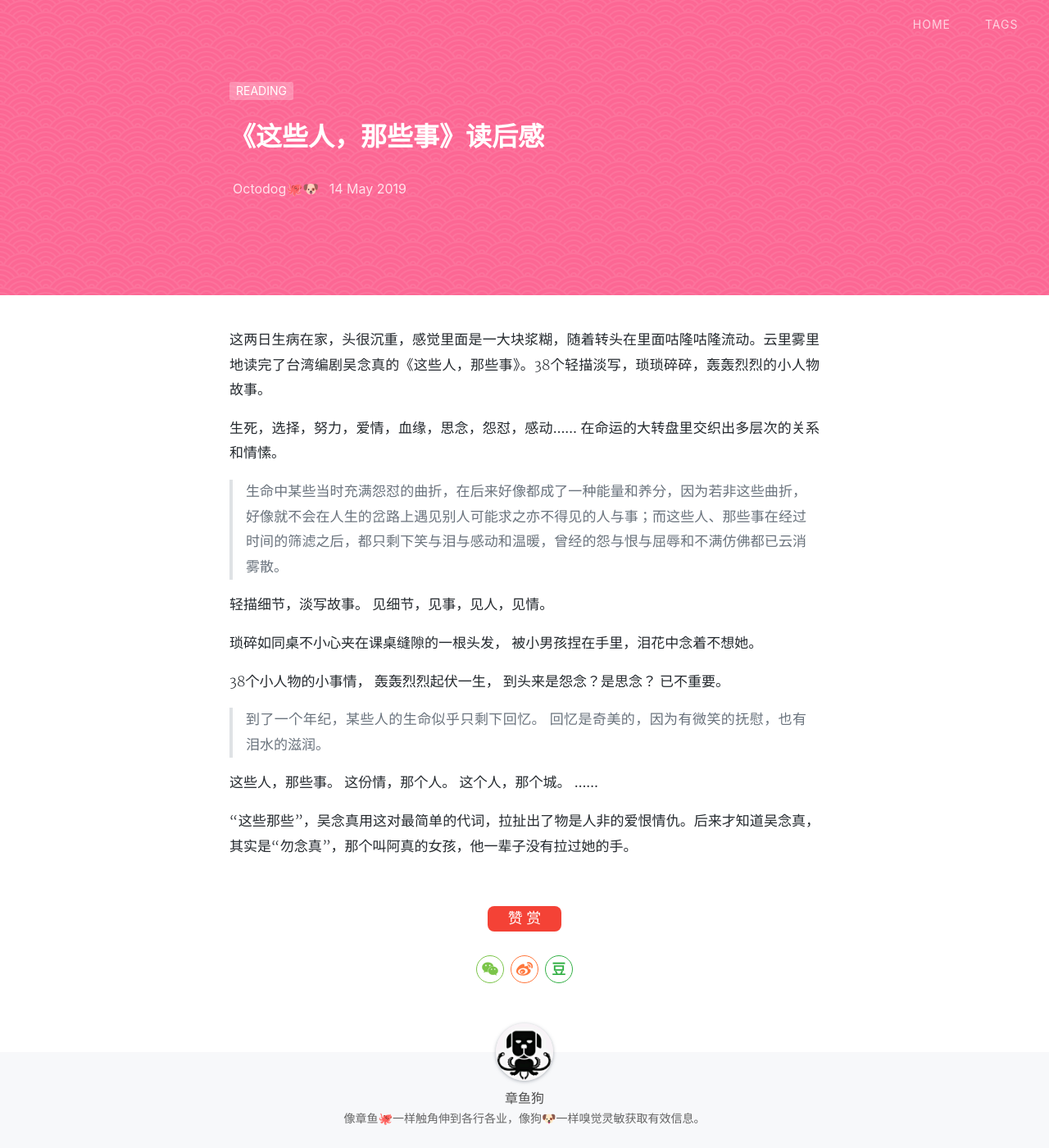
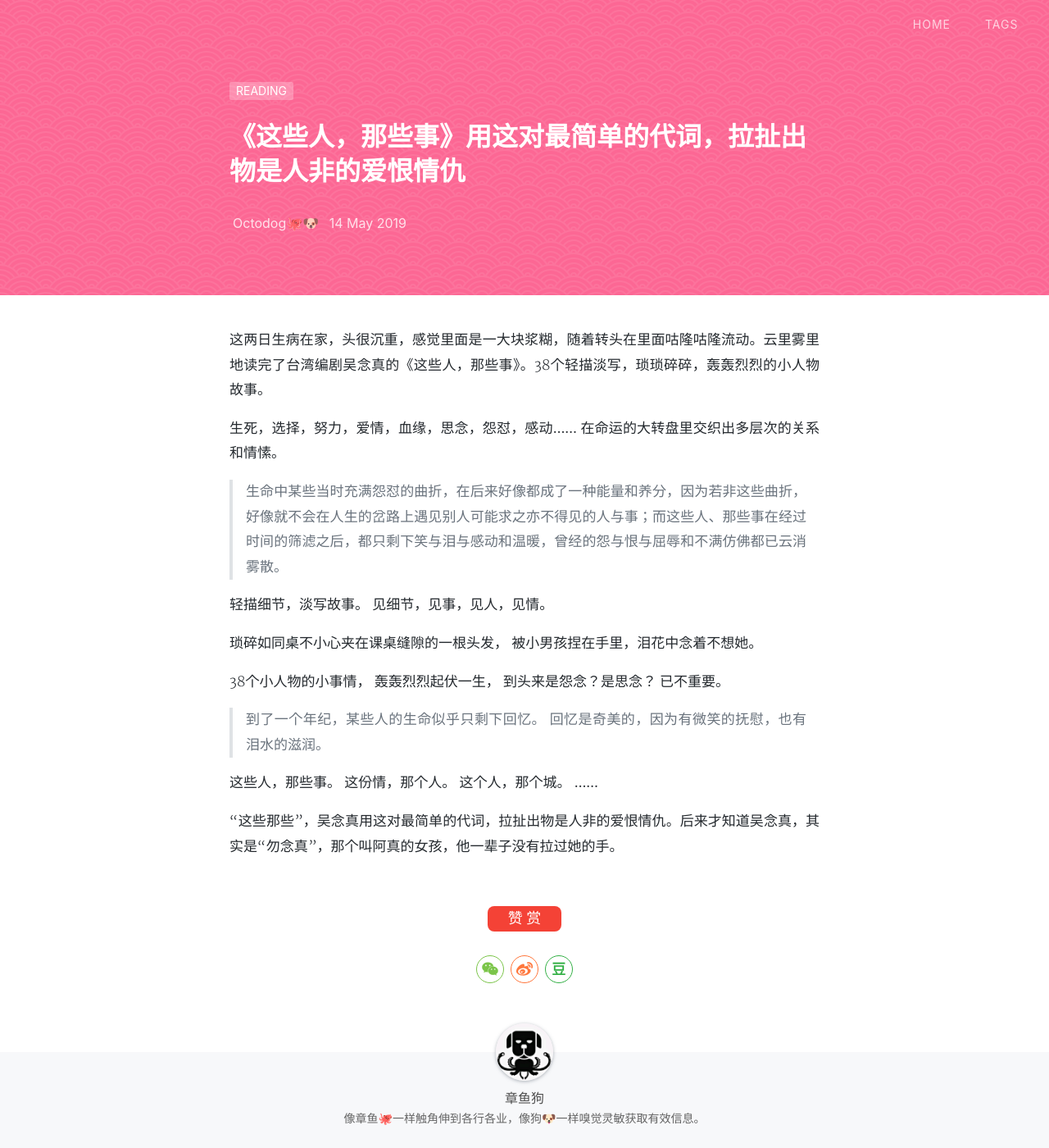
Before and after one commit to aJiea/ajiea.github.io, a Jekyll site: the page built from _posts/2019-05-14-WUNIANZHEN.md, in a window 1280 px wide and 1400 px high. Shown: the whole window at 82% size. Built offline with Jekyll 4.4.1, drawn with Linux system fonts in a browser that asks for light colours; nearby versions of some CDN libraries; comment, search, counter and statistics services are not loaded; a style sheet for code colours, icons or effects is not loaded.

Commit message:
Update 2019-05-14-WUNIANZHEN.md

```diff
--- a/_posts/2019-05-14-WUNIANZHEN.md
+++ b/_posts/2019-05-14-WUNIANZHEN.md
@@ -1,5 +1,5 @@
 ---
-title: 《这些人，那些事》读后感
+title: 《这些人，那些事》用这对最简单的代词，拉扯出物是人非的爱恨情仇
 layout: post
 data: '2019-05-14'
 author: Octodog🐙🐶
@@ -33,4 +33,4 @@ categories: 'READING'
 这个人，那个城。
 ……
 
-“这些那些”，吴念真用这对最简单的代词，拉扯出了物是人非的爱恨情仇。后来才知道吴念真，其实是“勿念真”，那个叫阿真的女孩，他一辈子没有拉过她的手。
+“这些那些”，吴念真用这对最简单的代词，拉扯出物是人非的爱恨情仇。后来才知道吴念真，其实是“勿念真”，那个叫阿真的女孩，他一辈子没有拉过她的手。
```
